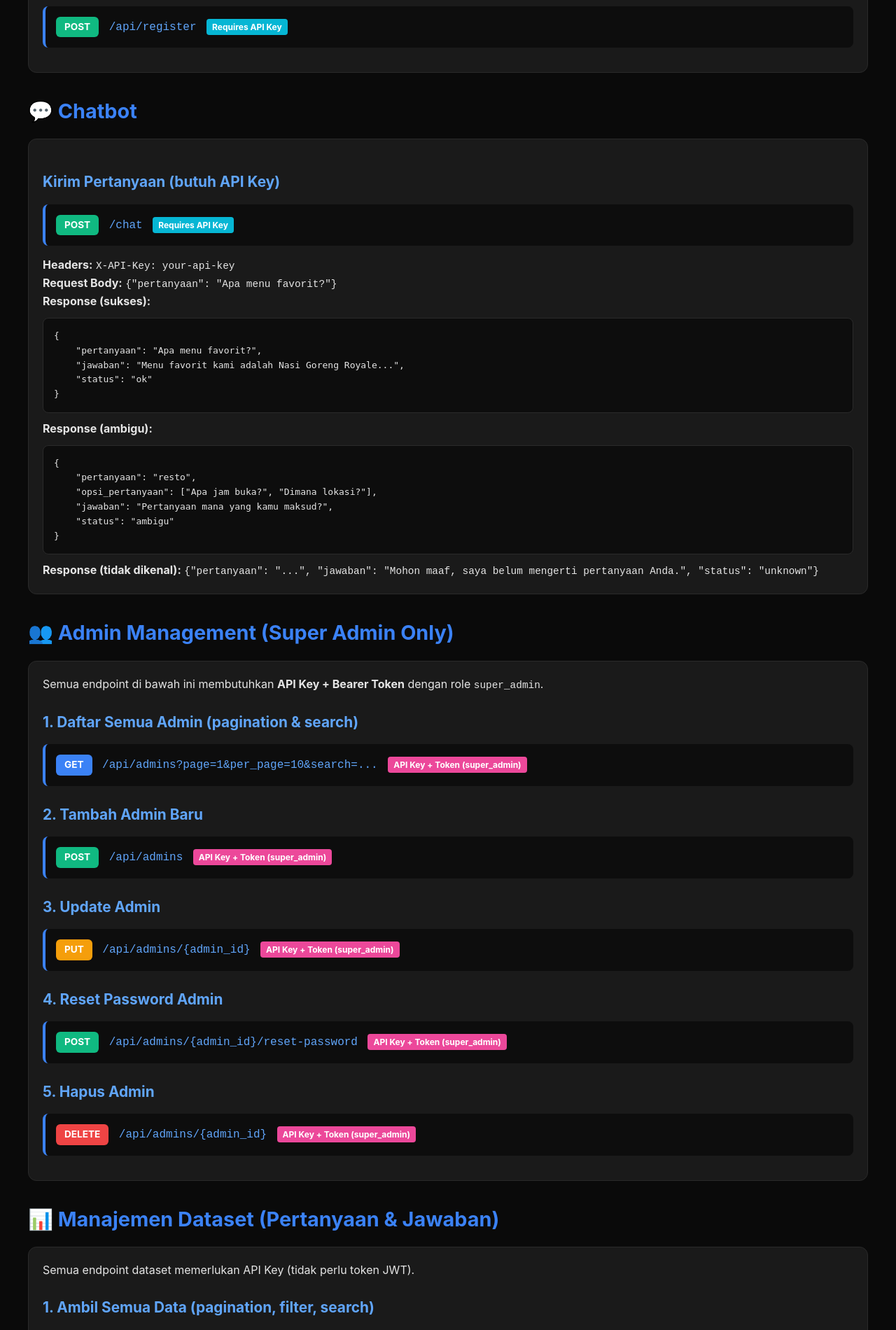
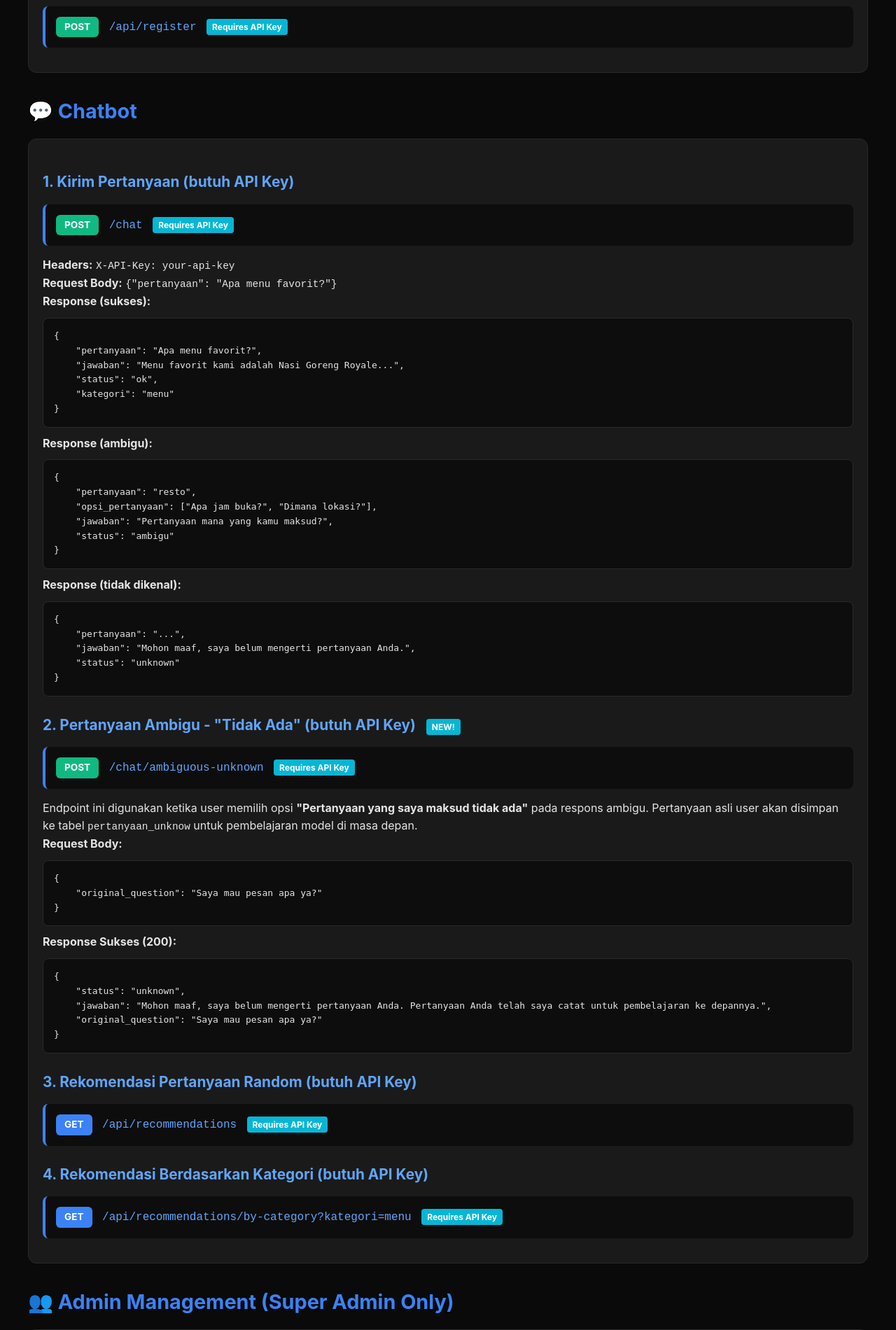
Before and after one commit to pxnan/royals-api, a Flask app: page / in a window 1280 px wide. Shown: the part 2119-4019 px from the top of the page at 70% size. Run offline with Flask 3, Linux system fonts and the light colour scheme; parts of the project's set-up code (start-up, migrations or seed data) failed here and were passed over.

Commit message:
Enhance API documentation with new endpoints for ambiguous questions and recommendations

```diff
--- a/templates/index.html
+++ b/templates/index.html
@@ -154,6 +154,10 @@
             margin: 15px 0;
             border-radius: 6px;
         }
+        .warning {
+            background-color: #451a1a;
+            border-left: 4px solid #ef4444;
+        }
         @media (max-width: 768px) {
             body { padding: 10px; }
             h1 { font-size: 1.8rem; }
@@ -270,7 +274,7 @@
     <div id="chatbot">
         <h2>💬 Chatbot</h2>
         <div class="section">
-            <h3>Kirim Pertanyaan (butuh API Key)</h3>
+            <h3>1. Kirim Pertanyaan (butuh API Key)</h3>
             <div class="endpoint">
                 <span class="method method-post">POST</span>
                 <span class="url">/chat</span>
@@ -282,7 +286,8 @@
             <pre>{
     "pertanyaan": "Apa menu favorit?",
     "jawaban": "Menu favorit kami adalah Nasi Goreng Royale...",
-    "status": "ok"
+    "status": "ok",
+    "kategori": "menu"
 }</pre>
             <p><strong>Response (ambigu):</strong></p>
             <pre>{
@@ -291,7 +296,44 @@
     "jawaban": "Pertanyaan mana yang kamu maksud?",
     "status": "ambigu"
 }</pre>
-            <p><strong>Response (tidak dikenal):</strong> <code>{"pertanyaan": "...", "jawaban": "Mohon maaf, saya belum mengerti pertanyaan Anda.", "status": "unknown"}</code></p>
+            <p><strong>Response (tidak dikenal):</strong></p>
+            <pre>{
+    "pertanyaan": "...",
+    "jawaban": "Mohon maaf, saya belum mengerti pertanyaan Anda.",
+    "status": "unknown"
+}</pre>
+
+            <h3>2. Pertanyaan Ambigu - "Tidak Ada" (butuh API Key) <span class="badge badge-apikey">NEW!</span></h3>
+            <div class="endpoint">
+                <span class="method method-post">POST</span>
+                <span class="url">/chat/ambiguous-unknown</span>
+                <span class="badge badge-apikey">Requires API Key</span>
+            </div>
+            <p>Endpoint ini digunakan ketika user memilih opsi <strong>"Pertanyaan yang saya maksud tidak ada"</strong> pada respons ambigu. Pertanyaan asli user akan disimpan ke tabel <code>pertanyaan_unknow</code> untuk pembelajaran model di masa depan.</p>
+            <p><strong>Request Body:</strong></p>
+            <pre>{
+    "original_question": "Saya mau pesan apa ya?"
+}</pre>
+            <p><strong>Response Sukses (200):</strong></p>
+            <pre>{
+    "status": "unknown",
+    "jawaban": "Mohon maaf, saya belum mengerti pertanyaan Anda. Pertanyaan Anda telah saya catat untuk pembelajaran ke depannya.",
+    "original_question": "Saya mau pesan apa ya?"
+}</pre>
+
+            <h3>3. Rekomendasi Pertanyaan Random (butuh API Key)</h3>
+            <div class="endpoint">
+                <span class="method method-get">GET</span>
+                <span class="url">/api/recommendations</span>
+                <span class="badge badge-apikey">Requires API Key</span>
+            </div>
+
+            <h3>4. Rekomendasi Berdasarkan Kategori (butuh API Key)</h3>
+            <div class="endpoint">
+                <span class="method method-get">GET</span>
+                <span class="url">/api/recommendations/by-category?kategori=menu</span>
+                <span class="badge badge-apikey">Requires API Key</span>
+            </div>
         </div>
     </div>
 
@@ -350,6 +392,7 @@
                 <span class="url">/get-all-data?page=1&per_page=20&search=menu&kategori=harga</span>
                 <span class="badge badge-apikey">Requires API Key</span>
             </div>
+            <p><strong>Response mencakup:</strong> data, total_data, total_pages, dan daftar categories unik untuk filter.</p>
 
             <h3>2. Tambah Data Baru</h3>
             <div class="endpoint">
@@ -357,6 +400,12 @@
                 <span class="url">/tambah-data</span>
                 <span class="badge badge-apikey">Requires API Key</span>
             </div>
+            <p><strong>Request Body:</strong></p>
+            <pre>{
+    "pertanyaan": "Harga nasi goreng berapa?",
+    "jawaban": "Nasi Goreng Rp25.000",
+    "kategori": "harga"
+}</pre>
 
             <h3>3. Update Data (berdasarkan ID atau index)</h3>
             <div class="endpoint">
@@ -407,12 +456,25 @@
         <h2>❓ Pertanyaan Tidak Dikenali</h2>
         <div class="section">
             <p>Semua endpoint unknown memerlukan API Key.</p>
+
+            <div class="note warning">
+                <strong>⚠️ Perubahan:</strong> Pagination di <code>/pertanyaan-unknown</code> menggunakan <strong>10 data per halaman</strong> (fixed).
+            </div>
+
             <h3>1. Daftar Unknown Questions (pagination)</h3>
             <div class="endpoint">
                 <span class="method method-get">GET</span>
                 <span class="url">/pertanyaan-unknown?page=1</span>
                 <span class="badge badge-apikey">Requires API Key</span>
             </div>
+            <p><strong>Response:</strong></p>
+            <pre>{
+    "page": 1,
+    "per_page": 10,
+    "total_data": 45,
+    "total_pages": 5,
+    "data": [...]
+}</pre>
 
             <h3>2. Hapus Satu Unknown</h3>
             <div class="endpoint">
@@ -420,6 +482,7 @@
                 <span class="url">/delete-unknown</span>
                 <span class="badge badge-apikey">Requires API Key</span>
             </div>
+            <p><strong>Request Body:</strong> <code>{"id": 123}</code></p>
 
             <h3>3. Hapus Semua Unknown</h3>
             <div class="endpoint">
@@ -437,12 +500,26 @@
             <div class="note">
                 ⚠️ Pada lingkungan serverless (Vercel), training dibatasi waktu. Gunakan dataset kecil atau training lokal.
             </div>
+            <div class="note">
+                💾 Model disimpan ke <strong>Supabase Storage</strong> (bucket "models") setelah training.
+            </div>
+
             <h3>1. Latih Model (butuh API Key)</h3>
             <div class="endpoint">
                 <span class="method method-post">POST</span>
                 <span class="url">/train-model</span>
                 <span class="badge badge-apikey">Requires API Key</span>
             </div>
+            <p><strong>Response Sukses:</strong></p>
+            <pre>{
+    "message": "Model berhasil dilatih dan disimpan ke Supabase",
+    "training_time": "2.35 detik",
+    "total_data": 150,
+    "total_questions": 150,
+    "categories_count": 8,
+    "status": "success",
+    "saved_to_supabase": true
+}</pre>
 
             <h3>2. Informasi Model (butuh API Key)</h3>
             <div class="endpoint">
@@ -477,6 +554,14 @@
                 <span class="url">/api/stats</span>
                 <span class="badge badge-apikey-token">API Key + Bearer Token</span>
             </div>
+            <p><strong>Response:</strong></p>
+            <pre>{
+    "total_admin": 5,
+    "total_unknown_questions": 23,
+    "total_questions": 150,
+    "total_categories": 8,
+    "model_loaded": true
+}</pre>
 
             <h3>Login Logs (Super Admin only, butuh API Key + Token)</h3>
             <div class="endpoint">
@@ -533,15 +618,18 @@
     <div class="section">
         <h2>📋 Ringkasan Endpoint Penting</h2>
         <table>
-            <thead><tr><th>Method</th><th>Endpoint</th><th>Autentikasi</th><th>Deskripsi</th></tr></thead>
+            <thead>
+                <tr><th>Method</th><th>Endpoint</th><th>Autentikasi</th><th>Deskripsi</th></tr>
+            </thead>
             <tbody>
                 <tr><td>POST</td><td>/login</td><td>API Key</td><td>Login admin</td></tr>
-                <tr><td>POST</td><td>/chat</td><td>API Key</td><td>Chatbot</td></tr>
+                <tr><td>POST</td><td>/chat</td><td>API Key</td><td>Chatbot utama</td></tr>
+                <tr><td>POST</td><td>/chat/ambiguous-unknown</td><td>API Key</td><td>Simpan pertanyaan ambigu ke unknown</td></tr>
                 <tr><td>GET</td><td>/api/admins</td><td>API Key + Token (super_admin)</td><td>Daftar admin</td></tr>
                 <tr><td>GET</td><td>/get-all-data</td><td>API Key</td><td>Ambil dataset</td></tr>
                 <tr><td>POST</td><td>/tambah-data</td><td>API Key</td><td>Tambah FAQ</td></tr>
-                <tr><td>GET</td><td>/pertanyaan-unknown</td><td>API Key</td><td>Lihat pertanyaan tidak dikenal</td></tr>
-                <tr><td>POST</td><td>/train-model</td><td>API Key</td><td>Latih model</td></tr>
+                <tr><td>GET</td><td>/pertanyaan-unknown</td><td>API Key</td><td>Lihat pertanyaan tidak dikenal (10 per page)</td></tr>
+                <tr><td>POST</td><td>/train-model</td><td>API Key</td><td>Latih model (simpan ke Supabase)</td></tr>
                 <tr><td>GET</td><td>/api/stats</td><td>API Key + Token</td><td>Statistik dashboard</td></tr>
                 <tr><td>GET</td><td>/api/login-logs</td><td>API Key + Token (super_admin)</td><td>Log login</td></tr>
                 <tr><td>GET</td><td>/health</td><td>Publik</td><td>Health check</td></tr>
```
